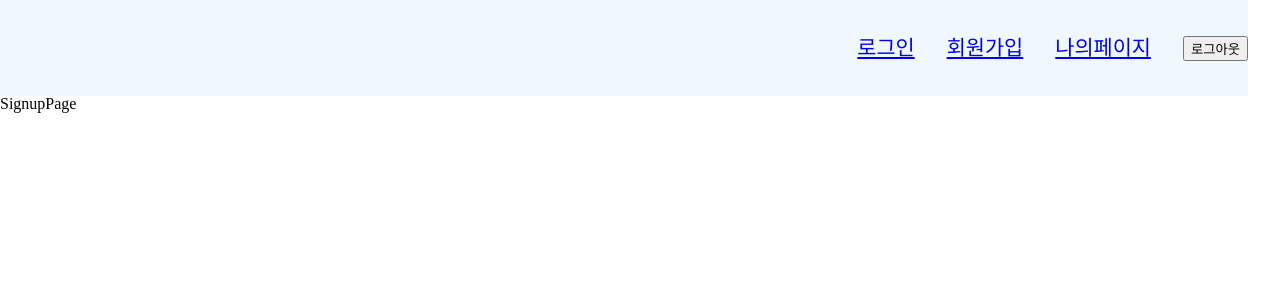
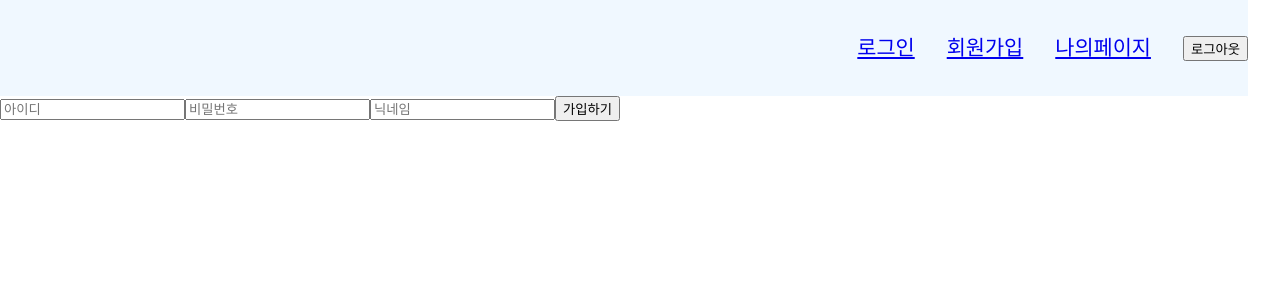
Before and after one commit to computer-note/react-account-book, a React (Vite) app: page /signup in a window 1280 px wide. Shown: the top 300 px of the page. Built offline with nearby package versions, Linux system fonts and the light colour scheme.

Commit message:
add : 회원가입 기능 추가 1. axios/userApi에 인증 관련 API 함수 추가 2. requestSignup 구현 및 테스트 완료 3. 회원가입 페이지에 입력폼 및 API 연동 구현 및 테스트 완료

```diff
--- a/package.json
+++ b/package.json
@@ -11,6 +11,7 @@
   },
   "dependencies": {
     "@reduxjs/toolkit": "^2.2.5",
+    "axios": "^1.7.2",
     "react": "^18.2.0",
     "react-dom": "^18.2.0",
     "react-redux": "^9.1.2",
--- /dev/null
+++ b/src/axios/userApi.js
@@ -0,0 +1,16 @@
+import axios from 'axios';
+
+const userApi = axios.create({
+  baseURL: 'https://moneyfulpublicpolicy.co.kr',
+});
+
+async function requestSignup(id, password, nickname) {
+  const newUser = { id, password, nickname };
+  return await userApi.post('/register', newUser);
+}
+
+async function requestLogin() {}
+
+async function requestLogout() {}
+
+export { requestSignup, requestLogin, requestLogout };
--- a/src/pages/SignupPage.jsx
+++ b/src/pages/SignupPage.jsx
@@ -1,5 +1,57 @@
+import { useRef, useState } from 'react';
+import { requestSignup } from '../axios/userApi';
+
 function SignupPage() {
-  return <>SignupPage</>;
+  const [idInputVal, setIdInputVal] = useState('');
+  const [pwInputVal, setPwInputVal] = useState('');
+  const [nicknameInputVal, setNicknameInputVal] = useState('');
+
+  const outputElemRef = useRef(null);
+
+  async function handleSubmit(ev) {
+    ev.preventDefault(); //Object의 메서드로 설정된 이유
+    //error: ev.target.preventDefault();
+
+    let outputMessage = '-';
+    try {
+      const response = await requestSignup(
+        idInputVal,
+        pwInputVal,
+        nicknameInputVal
+      );
+      outputMessage = response.data.message;
+
+      ev.target.reset();
+    } catch (err) {
+      outputMessage = err.response.data.message;
+    } finally {
+      outputElemRef.current.innerHTML = `${outputMessage} <br/> ${outputElemRef.current.innerHTML}`;
+    }
+  }
+
+  return (
+    <main>
+      <form onSubmit={handleSubmit}>
+        <input
+          placeholder='아이디'
+          value={idInputVal}
+          onChange={e => setIdInputVal(e.target.value)}
+        />
+        <input
+          placeholder='비밀번호'
+          value={pwInputVal}
+          onChange={e => setPwInputVal(e.target.value)}
+        />
+        <input
+          placeholder='닉네임'
+          value={nicknameInputVal}
+          onChange={e => setNicknameInputVal(e.target.value)}
+        />
+        <button>가입하기</button>
+      </form>
+      <p ref={outputElemRef}></p>
+    </main>
+  );
 }
 
 export default SignupPage;
```
Also changed, not shown: 1 other file (tests, documents, lock files or other folders).
